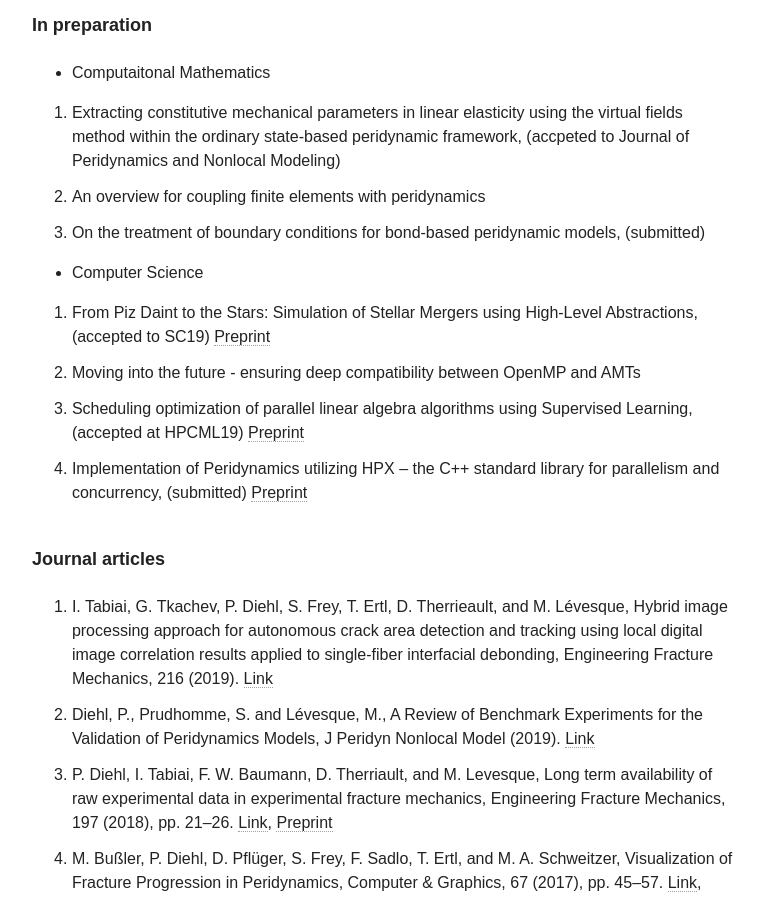
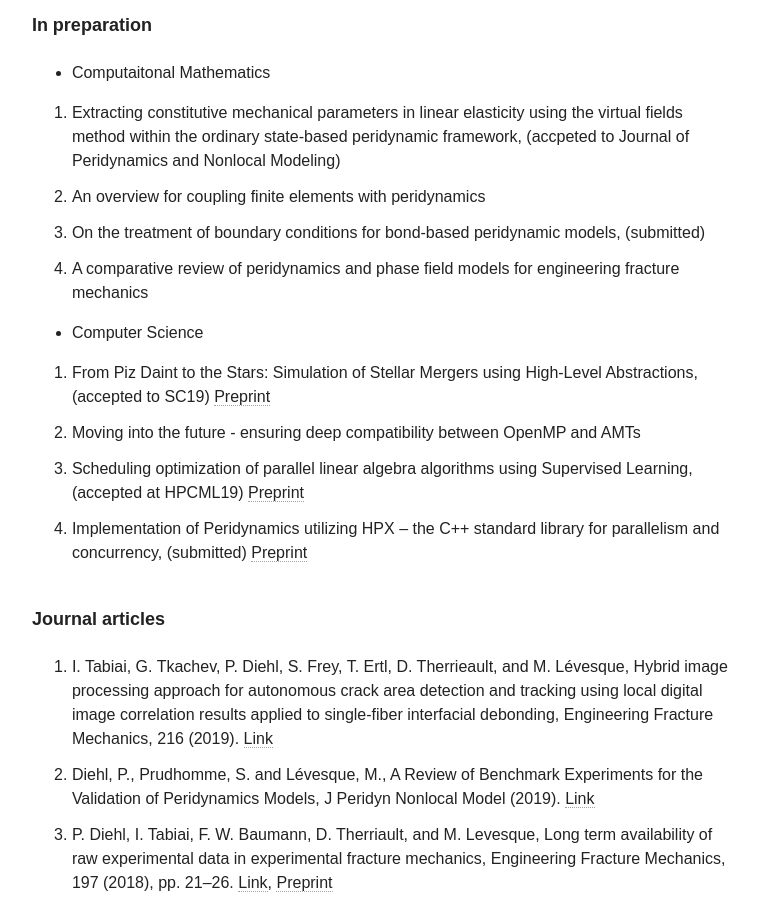
Before and after one commit to diehlpk/diehlpk.github.io, a Jekyll site: the page built from cv/index.md, in a window 1280 px wide and 900 px high, scrolled down 1642 px. Shown: the whole window, without its empty margins (254-1018 px from the left). Built offline with Jekyll 4.4.1, drawn with Linux system fonts in a browser that asks for light colours; nearby versions of some CDN libraries; some web fonts are replaced.

Commit message:
Update CV

```diff
--- a/cv/index.md
+++ b/cv/index.md
@@ -43,6 +43,7 @@ hide: true
 1. Extracting constitutive mechanical parameters in linear elasticity using the virtual fields method within the ordinary state-based peridynamic framework, (accpeted to Journal of Peridynamics and Nonlocal Modeling)
 1. An overview for coupling finite elements with peridynamics
 1. On the treatment of boundary conditions for bond-based peridynamic models, (submitted)
+1. A comparative review of peridynamics and phase field models for engineering fracture mechanics
 
 * Computer Science
 
```
Also changed, not shown: 2 other files.
